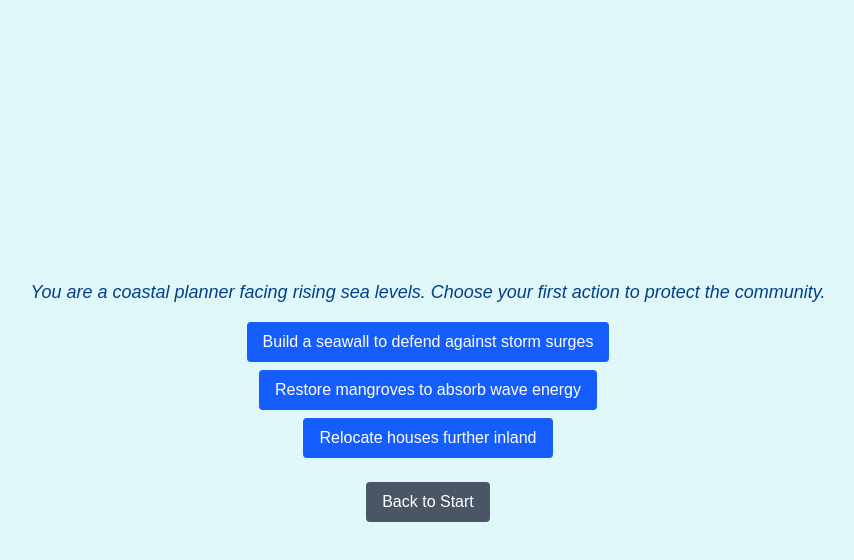
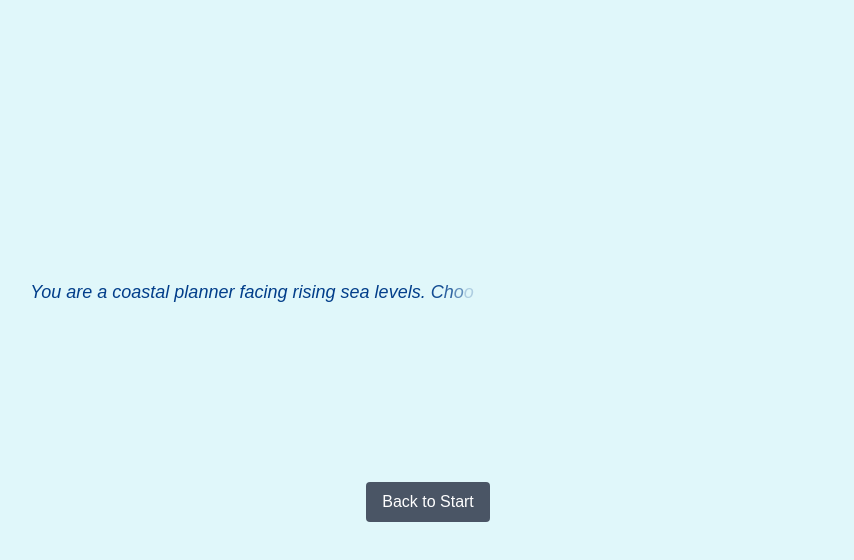
Before and after one commit to RyanMcd29/coastal-game, a Next.js app in the folder coast-game/: page / in a window 1280 px wide. Both pictures are taken after a click on the button "Start Game". Shown: the top 560 px of the page, without its empty margins (212-1066 px from the left). Built offline with nearby package versions, Linux system fonts and the light colour scheme.

Commit message:
feat: add sequential fade-in effect for scenario

```diff
--- a/coast-game/src/Components/scenario.js
+++ b/coast-game/src/Components/scenario.js
@@ -1,10 +1,34 @@
-import ScenBtn from "./scenBtn"
+import { useEffect, useState } from "react";
+import ScenBtn from "./scenBtn";
 
 export default function Scenario({scenario, path, setPath, setPage}) {
+    const [showOptions, setShowOptions] = useState(false);
+    const letters = scenario.text.split("");
+
+    useEffect(() => {
+        setShowOptions(false);
+        const duration = scenario.text.length * 50 + 500;
+        const timeout = setTimeout(() => setShowOptions(true), duration);
+        return () => clearTimeout(timeout);
+    }, [scenario.text]);
+
     return (
         <div className="stack-sm">
-            <em className="text-center text-lg">{scenario.text}</em>
-            <div className="stack-xs">
+            <em className="text-center text-lg block">
+                {letters.map((char, i) => (
+                    <span
+                        key={i}
+                        className="opacity-0"
+                        style={{
+                            animation: "fade-in 0.3s forwards",
+                            animationDelay: `${i * 50}ms`,
+                        }}
+                    >
+                        {char}
+                    </span>
+                ))}
+            </em>
+            <div className={`stack-xs transition-opacity duration-500 ${showOptions ? "opacity-100" : "opacity-0"}`}>
                 {scenario.options?.map((option, i) => (
                     <ScenBtn key={i} option={option} path={path} setPath={setPath} />
                 ))}
--- a/coast-game/src/app/globals.css
+++ b/coast-game/src/app/globals.css
@@ -71,6 +71,15 @@ body {
     }
   }
 
+  @keyframes fade-in {
+    from {
+      opacity: 0;
+    }
+    to {
+      opacity: 1;
+    }
+  }
+
   .wave-bg {
     background-image: url("/wave.svg");
     background-repeat: repeat-x;
```
